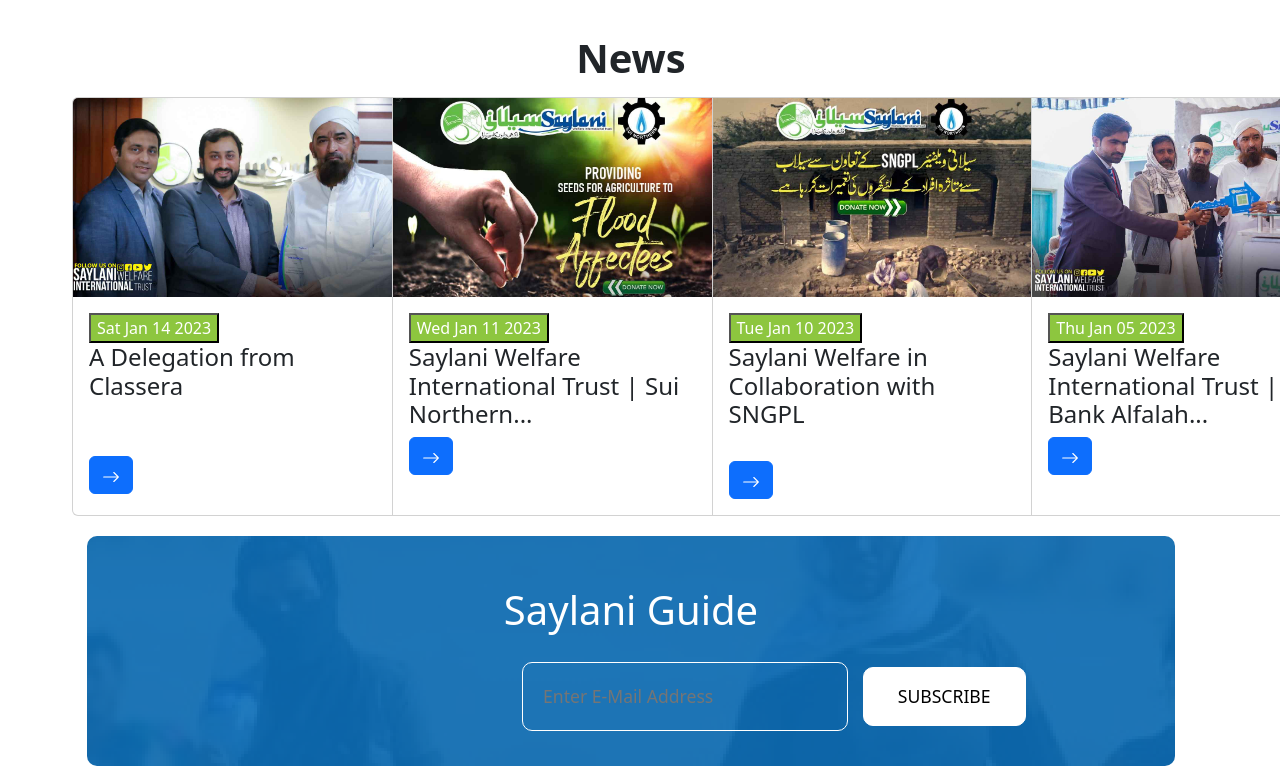
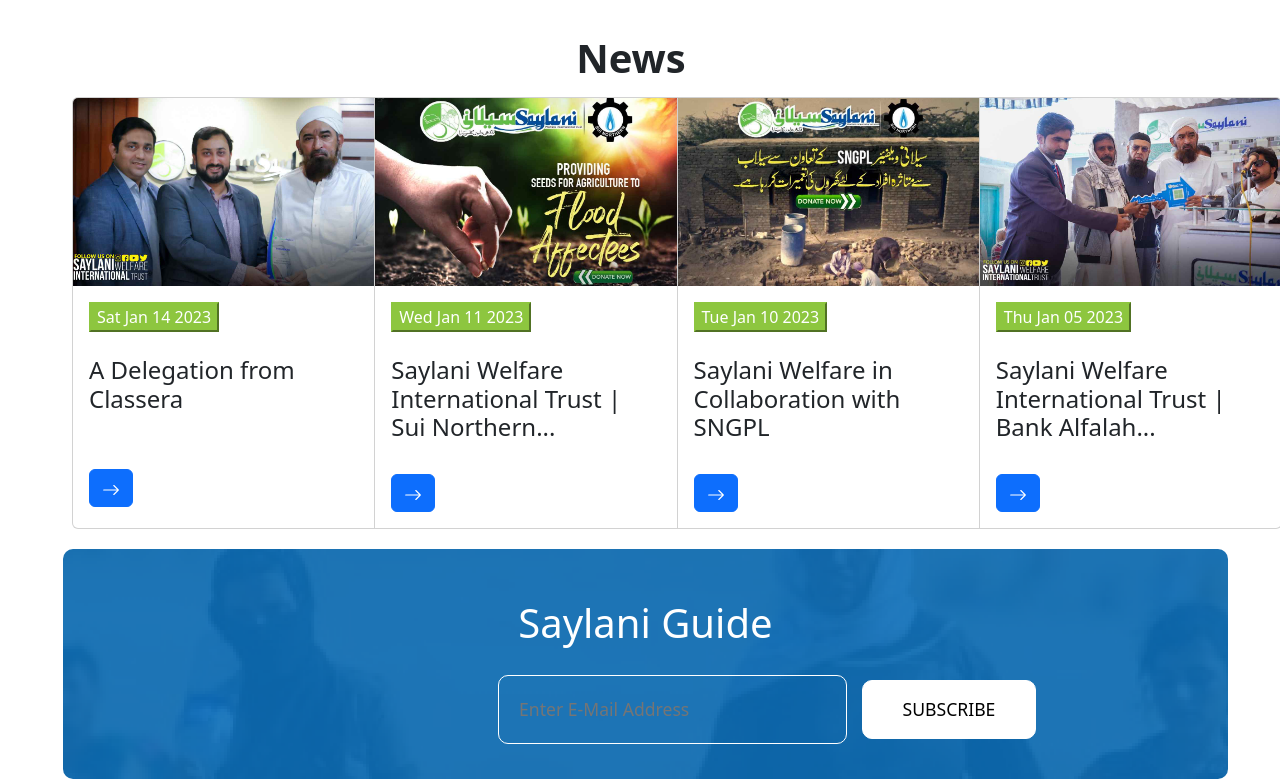
Before and after one commit to ahmedraza41190/HTML.Assignment.5, a plain HTML site: page index.html in a window 1280 px wide. Shown: the part 3990-4771 px from the top of the page. Drawn offline with nearby package versions, Linux system fonts and the light colour scheme.

Commit message:
5th commit

```diff
--- a/index.html
+++ b/index.html
@@ -256,12 +256,12 @@
             <button type="button" class="button2">-></button>
         </div>
     </div> -->
-    <div style=" width: 1480px; height: 270; margin-left: 72px; " class="card-group">
+    <div style=" width: 1210px; height: 270; margin-left: 72px; " class="card-group">
         <div class="card" style="width: 18rem;">
             <img src="./a8679ed7-2afc-4bc9-bb1a-710e61dc6852.jpg" class="card-img-top" alt="...">
             <div class="card-body">
-               <button style="background-color:#8dc63f; color: #fff;" ><p class="card-text">Sat Jan 14 2023</p></button>
-               <br>
+               <button style="background-color:#8dc63f; color: #fff; border-color: #8dc63f;" ><p class="card-text">Sat Jan 14 2023</p></button>
+               <br><br>
                 <h4 class="card-title">A Delegation from Classera</h4>
                 <br> <br>
                 <a href="#" class="btn btn-primary">
@@ -277,9 +277,10 @@
         <div class="card" style="width: 18rem;">
             <img src="./4e38db41-b66a-4c9f-a7d6-618de0413d86.jpg" class="card-img-top" alt="...">
             <div class="card-body">
-               <button style="background-color:#8dc63f; color: #fff;"><p class="card-text">Wed Jan 11 2023</p></button>
+               <button style="background-color:#8dc63f; color: #fff; border-color: #8dc63f;"><p class="card-text">Wed Jan 11 2023</p></button>
+               <br><br>
                 <h4 class="card-title">Saylani Welfare International Trust | Sui Northern...</h4>
-
+                <br>
                 <a href="#" class="btn btn-primary">
                     <svg stroke="currentColor" fill="currentColor" stroke-width="0" viewBox="0 0 16 16" height="18"
                         width="18" xmlns="http://www.w3.org/2000/svg">
@@ -293,7 +294,8 @@
         <div class="card" style="width: 18rem;">
             <img src="./09533384-f281-471f-b8e1-d962257bbfaa.jpg" class="card-img-top" alt="...">
             <div class="card-body">
-               <button style="background-color:#8dc63f; color: #fff;" ><p class="card-text">Tue Jan 10 2023</p></button>
+               <button style="background-color:#8dc63f; color: #fff; border-color: #8dc63f;" ><p class="card-text">Tue Jan 10 2023</p></button>
+               <br><br>
                 <h4 class="card-title">Saylani Welfare in Collaboration with SNGPL</h4>
                 <br>
                 <a href="#" class="btn btn-primary">
@@ -309,8 +311,10 @@
         <div class="card" style="width: 18rem;">
             <img src="./72cf5a99-b443-48cd-9c5f-3b3ed8635891.jpg" class="card-img-top" alt="...">
             <div class="card-body">
-               <button style="background-color:#8dc63f; color: #fff;" ><p class="card-text">Thu Jan 05 2023</p></button>
+               <button style="background-color:#8dc63f; color: #fff; border-color: #8dc63f;" ><p class="card-text">Thu Jan 05 2023</p></button>
+               <br><br>
                 <h4 class="card-title">Saylani Welfare International Trust | Bank Alfalah...</h4>
+                <br>
                 <a href="#" class="btn btn-primary">
                     <svg stroke="currentColor" fill="currentColor" stroke-width="0" viewBox="0 0 16 16" height="18"
                         width="18" xmlns="http://www.w3.org/2000/svg">
@@ -330,7 +334,7 @@
 
     <div class="input">
         <h1>Saylani Guide</h1>
-        <input type="email" placeholder="Enter E-Mail Address">
+        <input  type="email" placeholder="Enter E-Mail Address">
         <button type="submit">SUBSCRIBE</button>
     </div>
     <div class="bottom">
--- a/style.css
+++ b/style.css
@@ -369,7 +369,7 @@ li:hover{
     background-image: url(	https://saylaniwelfare.com/static/media/upcoming_background.a669f19ea2aee3c7e10f.png);
     display: flex;
     justify-content: space-between;
-    width: 80%;
+    width: 90%;
     background-color: #0d6db7;
     margin: auto;
     margin-top: 30px;
@@ -448,7 +448,7 @@ li:hover{
     margin: 40px 0 0 80px;
     background-color: #d3d3d3;
     height: 370px;
-    width: 87%;
+    width: 89%;
 }
 .director img{
     width: 8%;
@@ -575,8 +575,8 @@ li:hover{
     background-color: #0d6db7;
     background-image: url(./guide_back.3a5127e910c15a49f875.png);
     height: 230px;
-    max-width: 85%;
-    margin: 20px 0 0 87px;
+    max-width: 91%;
+    margin: 20px 0 0 63px;
     border-radius: 10px;
 }
 .input h1{
```
